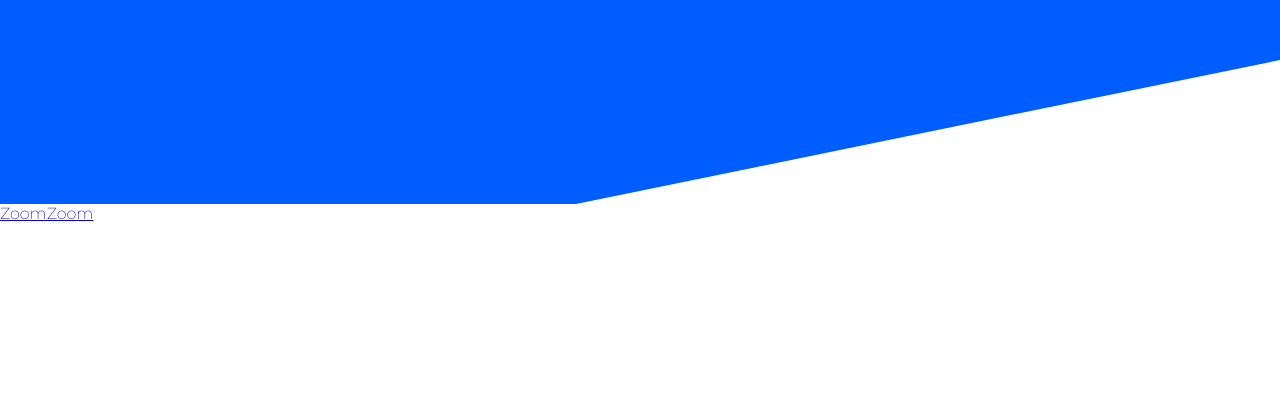
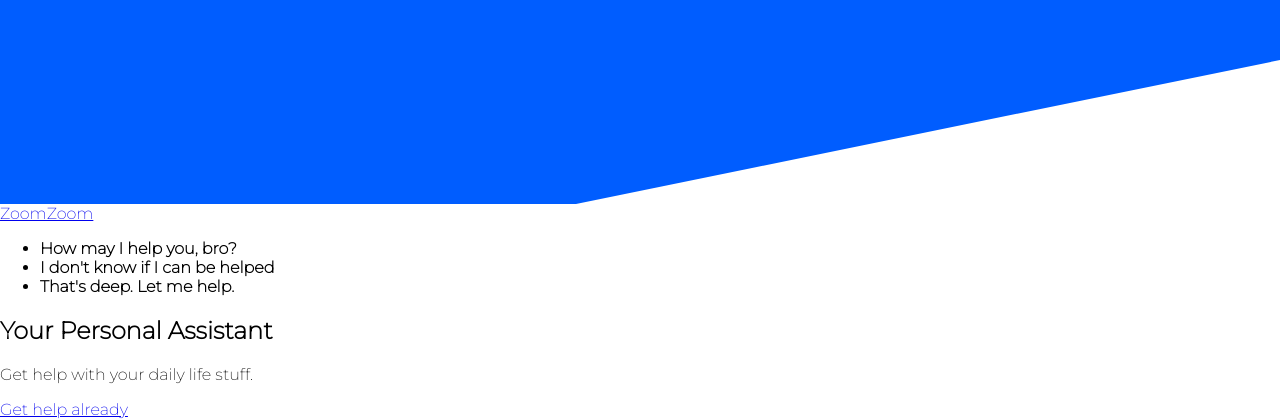
Before and after one commit to PJMantoss/sass-landing, a plain HTML site: page index.html in a window 1280 px wide. Shown: the part 596-1015 px from the top of the page. Before the commit the page ends 819 px from the top, so only its background shows below. Drawn offline with Linux system fonts and the light colour scheme.

Commit message:
Update index.html

```diff
--- a/index.html
+++ b/index.html
@@ -13,5 +13,31 @@
     <header class="">
         <a href="#">ZoomZoom</a>
     </header>
+
+    <main>
+        <section id="card">
+            <ul>
+                <li>
+                    <span></span>
+                    <strong>How may I help you, bro?</strong>
+                </li>
+                <li>
+                    <span></span>
+                    <strong>I don't know if I can be helped</strong>
+                </li>
+                <li>
+                    <span></span>
+                    <strong>That's deep. Let me help.</strong>
+                </li>
+            </ul>
+        </section>
+
+        <section id="primary">
+            <h1>Your Personal Assistant</h1>
+            <p>Get help with your daily life stuff.</p>
+
+            <a href="#">Get help already</a>
+        </section>
+    </main>
 </body>
 </html>
```
